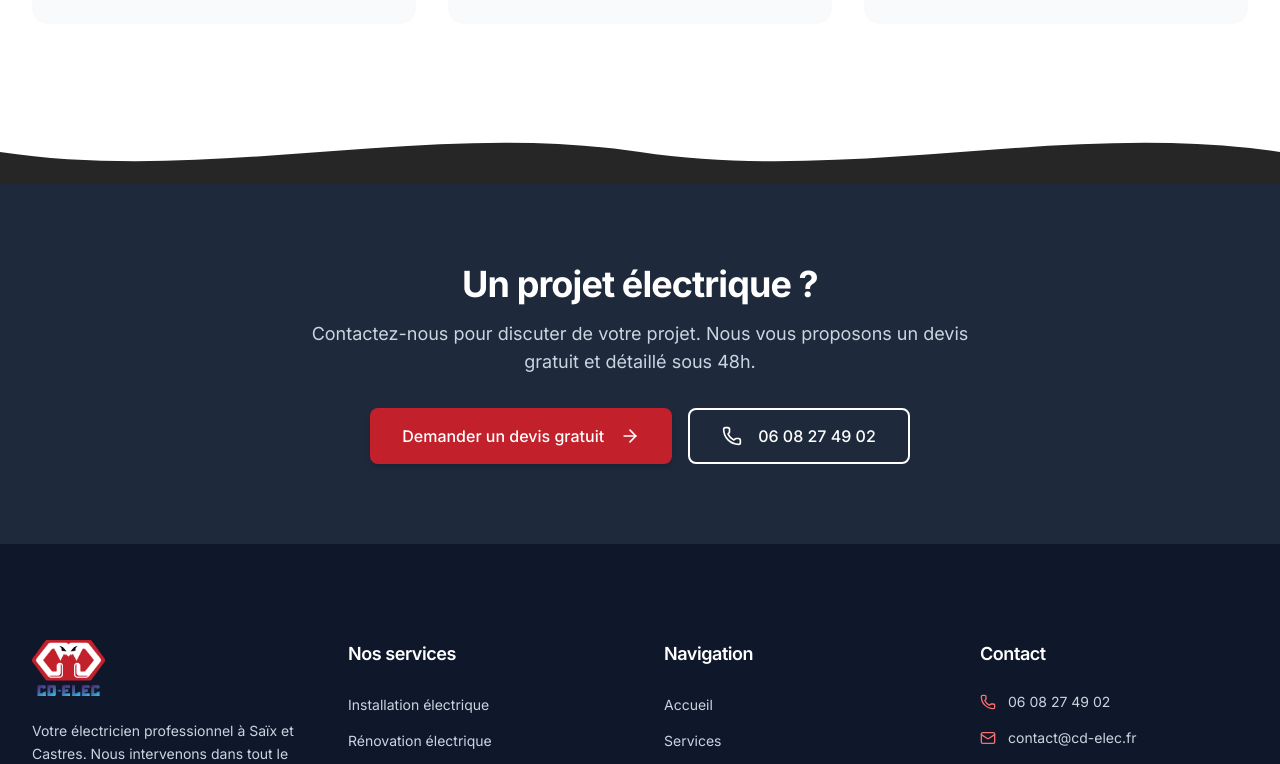
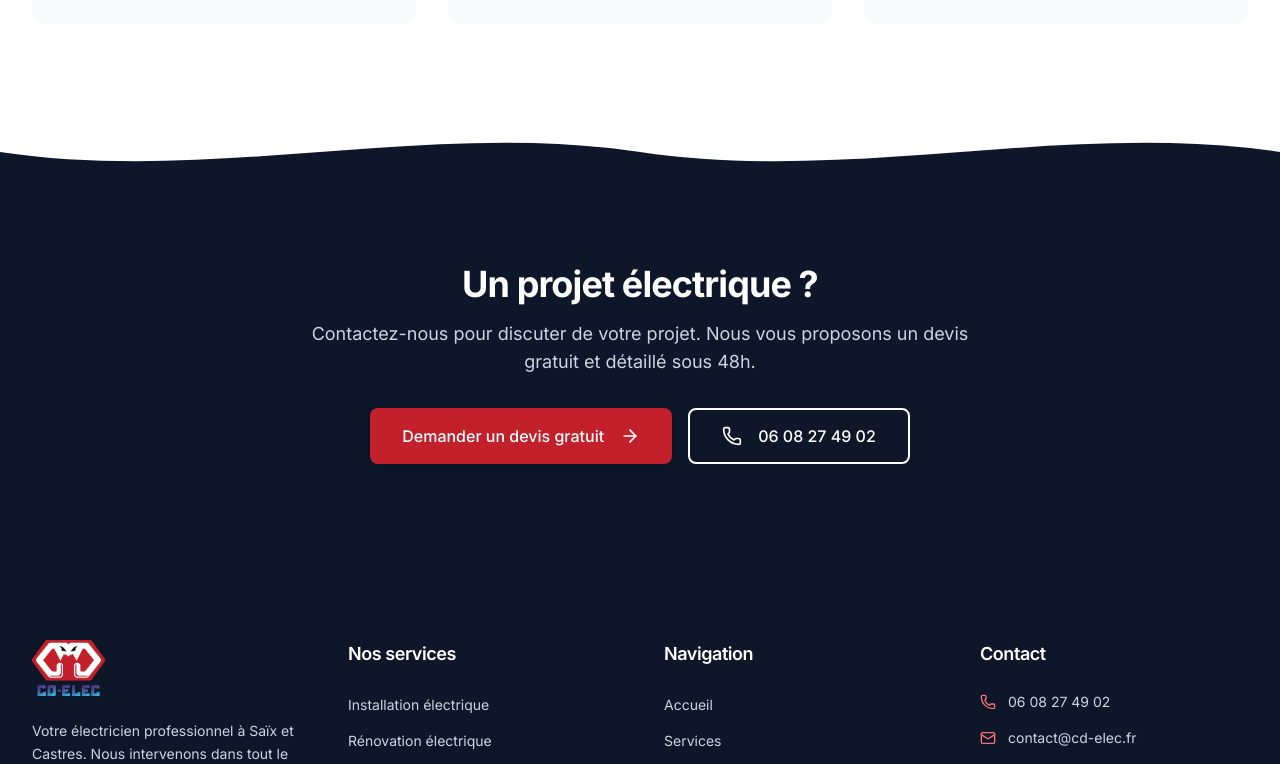
Before and after one commit to AtelierA2/cd-elec, a Next.js app: page /services in a window 1280 px wide. Shown: the part 4680-5444 px from the top of the page. Built offline with nearby package versions, Linux system fonts and the light colour scheme.

Commit message:
fix: couleur vague et sections sombres #0e172a
Co-Authored-By: Claude (claude-opus-4-6) <noreply@anthropic.com>

```diff
--- a/app/contact/page.tsx
+++ b/app/contact/page.tsx
@@ -194,7 +194,7 @@ export default function ContactPage() {
       </section>
 
       {/* Wave transition to footer */}
-      <WaveDivider color="#171717" className="bg-white" />
+      <WaveDivider color="#0e172a" className="bg-white" />
     </>
   );
 }
--- a/app/mentions-legales/page.tsx
+++ b/app/mentions-legales/page.tsx
@@ -214,7 +214,7 @@ export default function MentionsLegalesPage() {
       </section>
 
       {/* Wave transition to footer */}
-      <WaveDivider color="#171717" className="bg-white" />
+      <WaveDivider color="#0e172a" className="bg-white" />
     </>
   );
 }
--- a/components/CtaSection.tsx
+++ b/components/CtaSection.tsx
@@ -18,8 +18,8 @@ export default function CtaSection({
 }: CtaSectionProps) {
   return (
     <>
-      <WaveDivider color="#262626" className="bg-white" />
-      <section className="bg-neutral-800">
+      <WaveDivider color="#0e172a" className="bg-white" />
+      <section className="bg-[#0e172a]">
         <div className="container-custom text-center py-16 md:py-20">
         <h2 className="mb-4 text-3xl font-bold text-white md:text-4xl">
           {title}
--- a/components/Footer.tsx
+++ b/components/Footer.tsx
@@ -23,7 +23,7 @@ const navigation = {
 
 export default function Footer() {
   return (
-    <footer className="bg-neutral-900 text-neutral-300">
+    <footer className="bg-[#0e172a] text-neutral-300">
       <div className="container-custom section-padding">
         <div className="grid gap-12 md:grid-cols-2 lg:grid-cols-4">
           {/* Company Info */}
```
